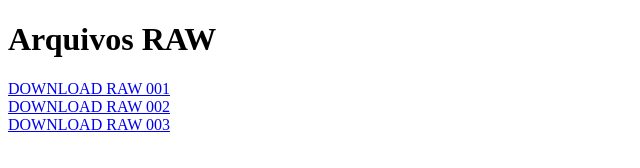
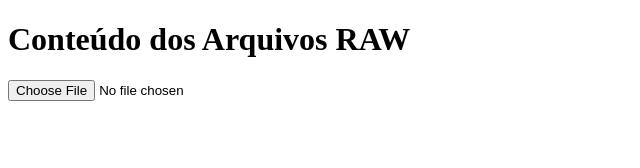
Before and after one commit to AKZFTBeHAUNTER13/-tXK__-Pq---..xX-Xx..---7z, a plain HTML site: page Index.html in a window 1280 px wide. Shown: the whole page, without its empty margins (0-640 px from the left). Drawn offline with Linux system fonts and the light colour scheme.

Commit message:
Update Index.html

```diff
--- a/Index.html
+++ b/Index.html
@@ -1,16 +1,16 @@
 <!DOCTYPE html>
 <html>
 <head>
-    <title>RAW Downloads</title>
+    <title>Visualizador de RAW</title>
+    <script src="display-raw.js"></script>
 </head>
 <body>
-    <h1>Arquivos RAW</h1>
+    <h1>Conteúdo dos Arquivos RAW</h1>
 
-    <!-- LINKS PARA SEUS ARQUIVOS RAW -->
-    <a href="CAMERA_001.RAW" download>DOWNLOAD RAW 001</a><br>
-    <a href="CAMERA_002.RAW" download>DOWNLOAD RAW 002</a><br>
-    <a href="CAMERA_003.RAW" download>DOWNLOAD RAW 003</a><br>
+    <!-- Selecionar arquivo -->
+    <input type="file" id="rawFileInput" accept=".raw,.dng,.cr2,.nef,.arw">
 
-    <!-- Adicione quantos links precisar -->
+    <!-- Exibir conteúdo -->
+    <pre id="rawContent"></pre>
 </body>
 </html>
```
